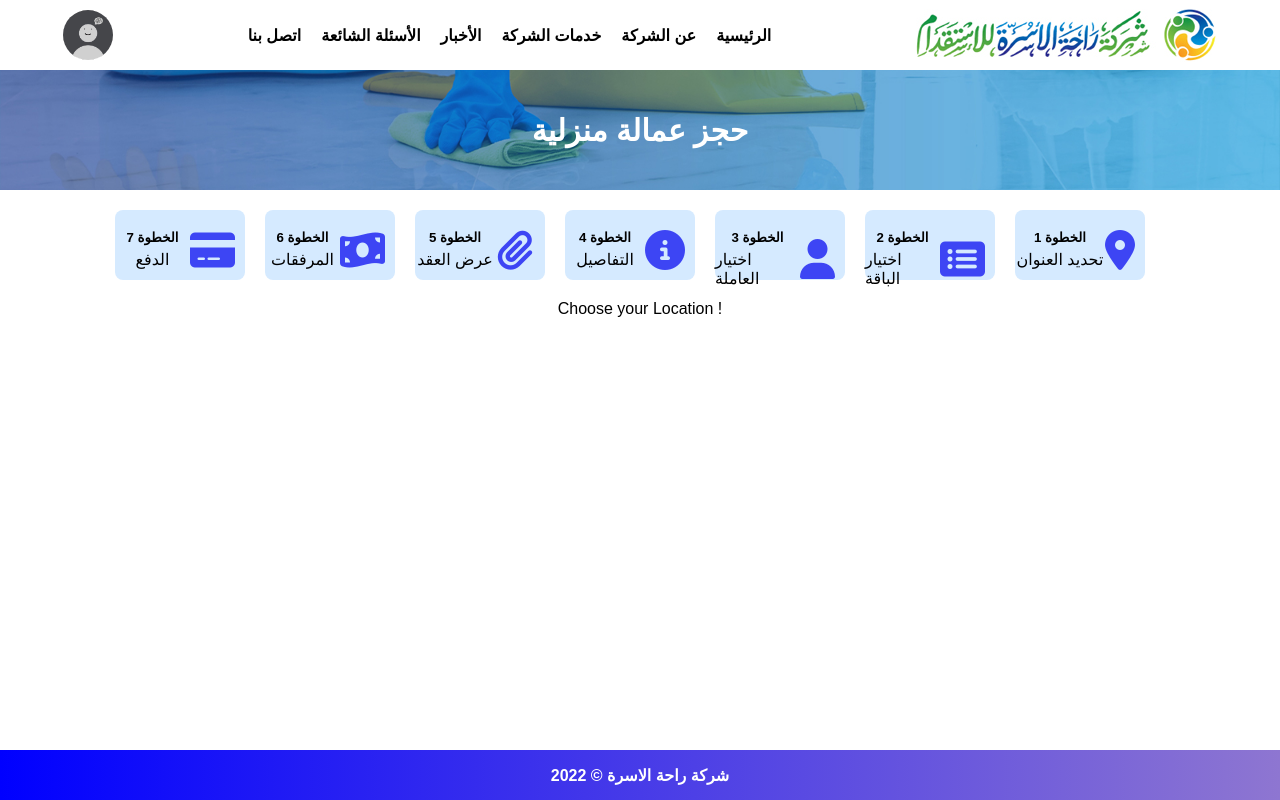
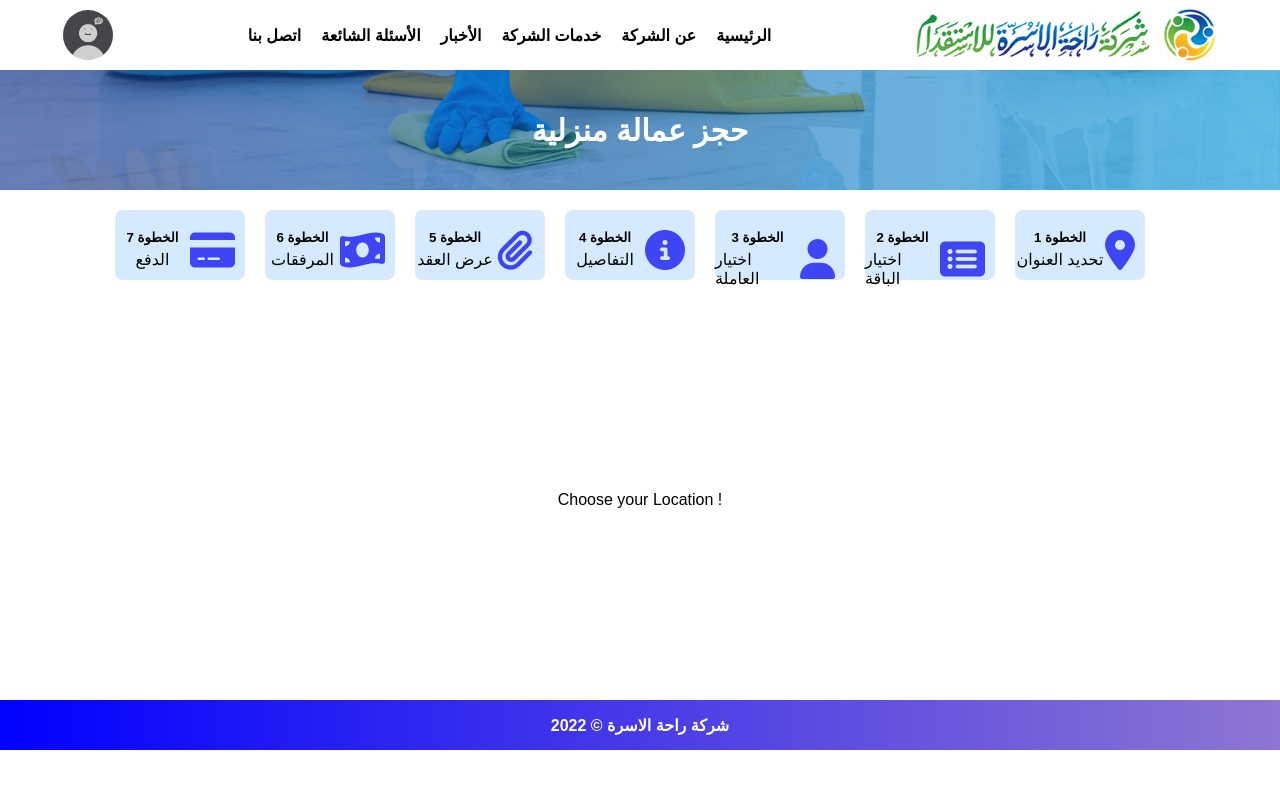
Before and after one commit to ma7moudemam/exellent-protection-task, an Angular app: page /steps/location in a window 1280 px wide. Built offline with nearby package versions, Linux system fonts and the light colour scheme; a web font is replaced by a local one.

Commit message:
edite footer

```diff
--- a/src/app/footer/footer.component.css
+++ b/src/app/footer/footer.component.css
@@ -5,9 +5,7 @@
     align-items: center;
     color: white;
     background-image: linear-gradient(to right, blue , rgb(142, 118, 209));
-    position: fixed;
     bottom: 0;
-    left: 0;
-    margin-top: 40px;
+    margin-top: auto;
     width: 100%;
 }
--- a/src/app/steps/location/location.component.css
+++ b/src/app/steps/location/location.component.css
@@ -0,0 +1,7 @@
+.location{
+    display: flex;
+    flex-direction: column;
+    align-items: center;
+    justify-content: center;
+    height: 50vh;
+}
--- a/src/app/steps/location/location.component.html
+++ b/src/app/steps/location/location.component.html
@@ -1 +1,3 @@
-<p>Choose your Location !</p>
+<div class="location">
+    <p>Choose your Location !</p>
+</div>
```
